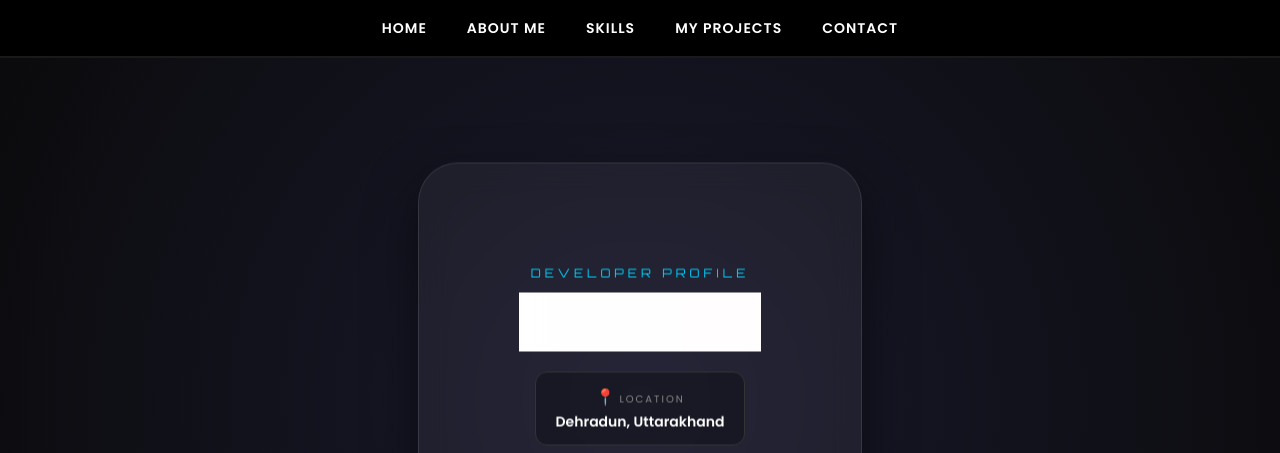
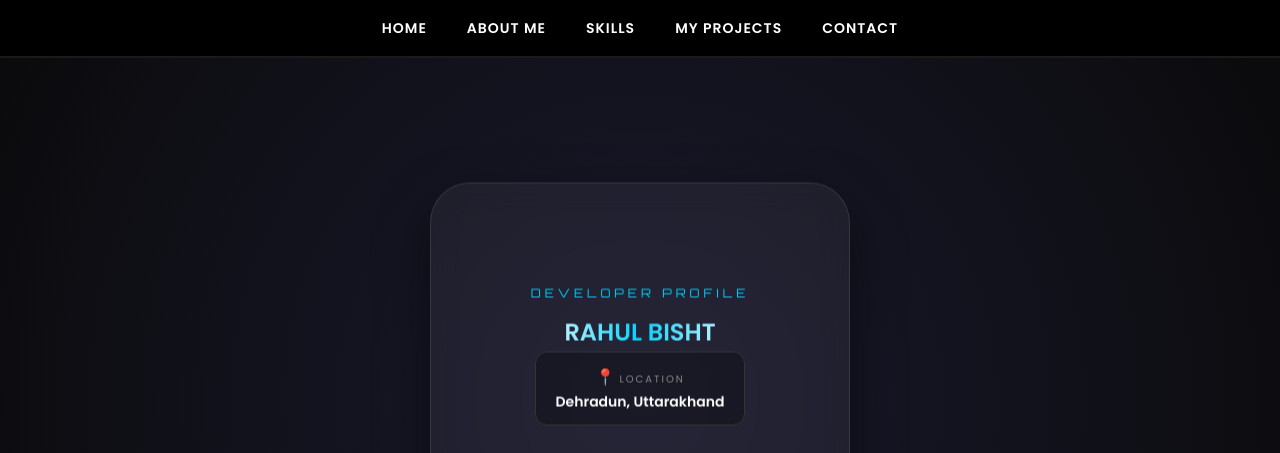
Before and after one commit to rahulbst/portfolio, a plain HTML site: page index.html in a window 1280 px wide. Shown: the top 453 px of the page. Drawn offline with Linux system fonts and the light colour scheme.

Commit message:
Update index.css

```diff
--- a/index.css
+++ b/index.css
@@ -88,14 +88,11 @@ nav ul li a:hover {
 }
 
 .name {
-    font-size: 2.3rem;
-    font-weight: 800;
-    letter-spacing: -1px;
-    background: linear-gradient(to right, #fff, #fffdfd);
-
+    background: linear-gradient(to right, #fff, #00d2ff, #fff);
+    -webkit-background-clip: text; /* Chrome, Safari, Edge ke liye */
+    background-clip: text;         /* Standard version (VS Code isi ko dhundta hai) */
     -webkit-text-fill-color: transparent;
-    margin-bottom: 20px;
-    font-family:s;
+    color: transparent;            /* Fallback color */
 }
 
 /* --- Location Mini Card --- */
```
